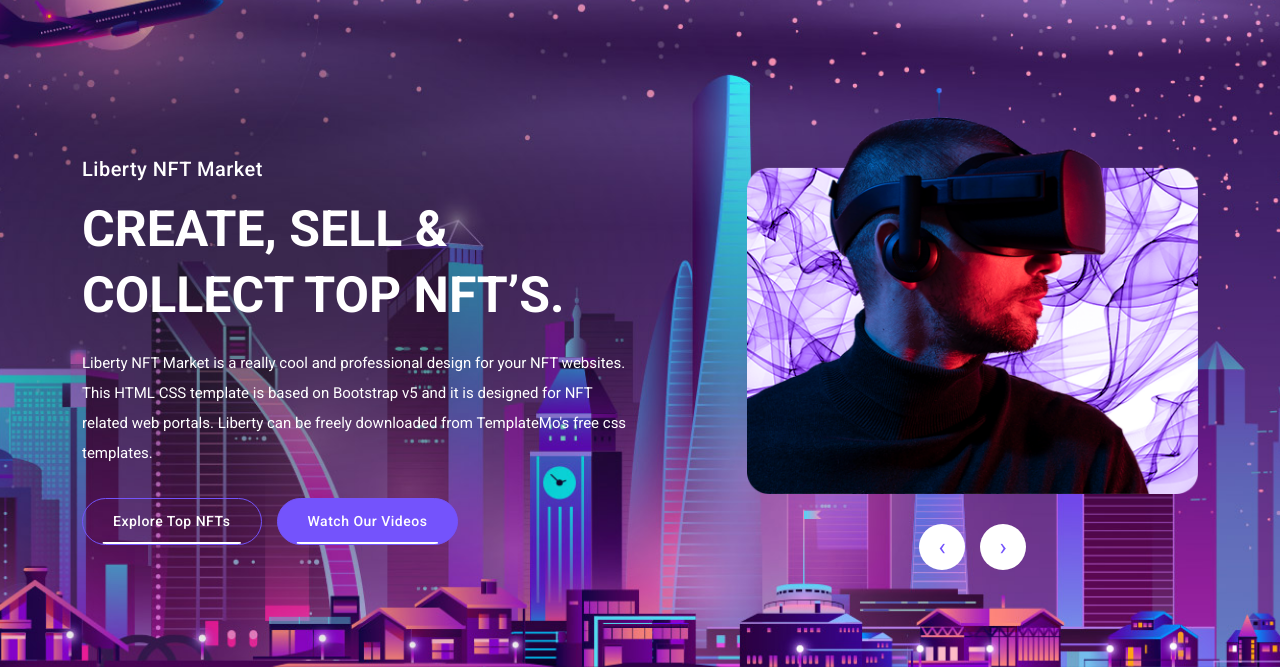
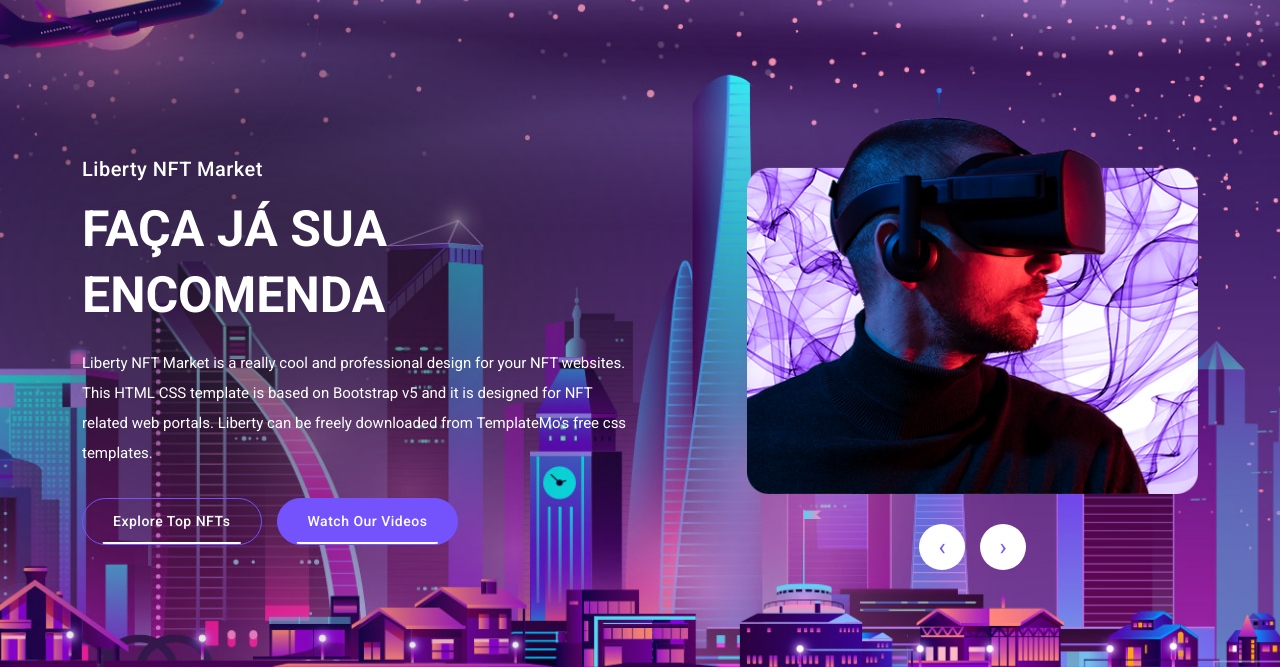
Before and after one commit to aluluribanas/site, a plain HTML site: page index.html in a window 1280 px wide. Shown: the part 133-800 px from the top of the page. Drawn offline with nearby package versions, Linux system fonts and the light colour scheme.

Commit message:
Add files via upload

```diff
--- a/index.html
+++ b/index.html
@@ -82,7 +82,7 @@
         <div class="col-lg-6 align-self-center">
           <div class="header-text">
             <h6>Liberty NFT Market</h6>
-            <h2>Create, Sell &amp; Collect Top NFT’s.</h2>
+            <h2>faça já sua encomenda</h2>
             <p>Liberty NFT Market is a really cool and professional design for your NFT websites. This HTML CSS template is based on Bootstrap v5 and it is designed for NFT related web portals. Liberty can be freely downloaded from TemplateMo's free css templates.</p>
             <div class="buttons">
               <div class="border-button">
```
